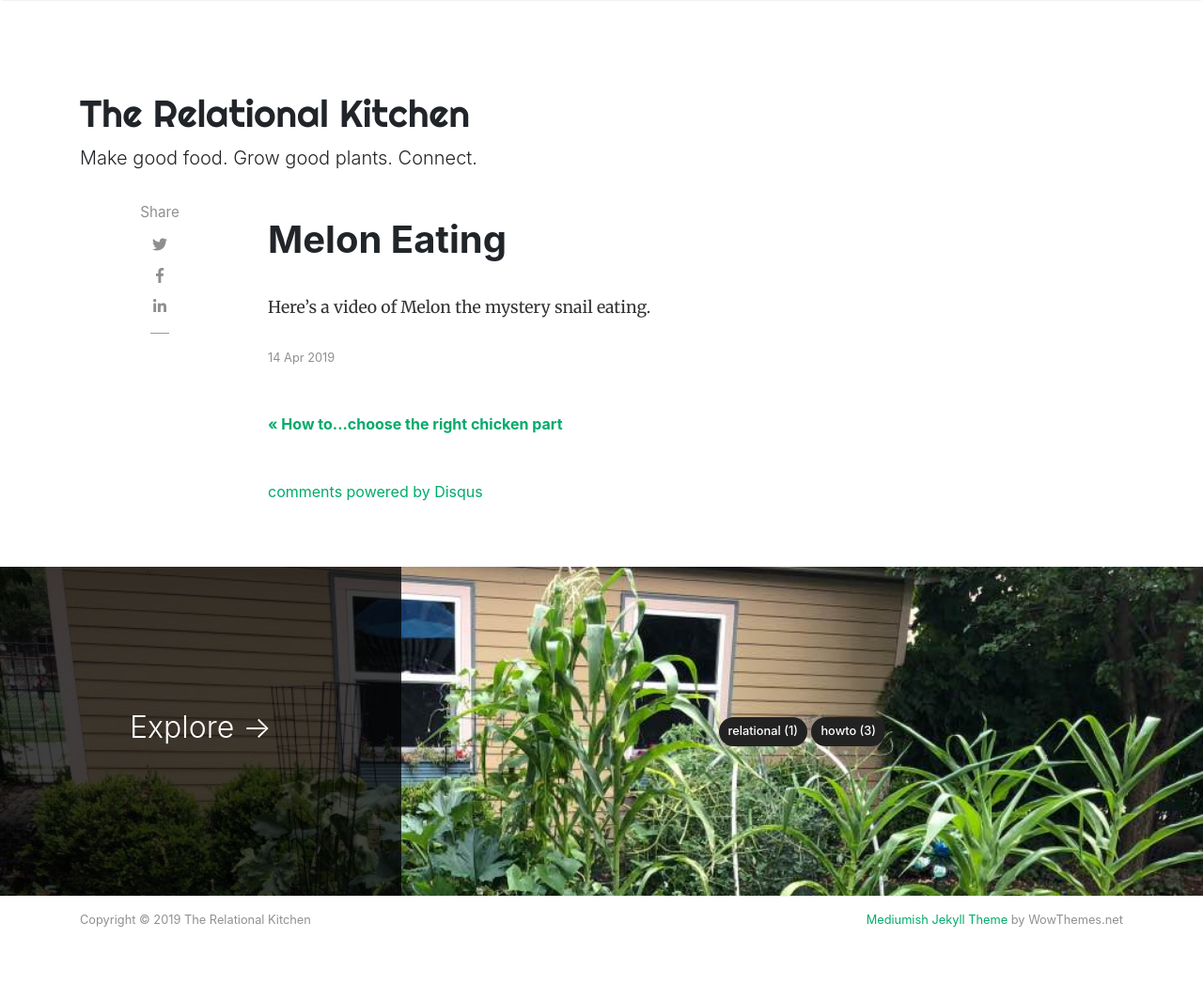
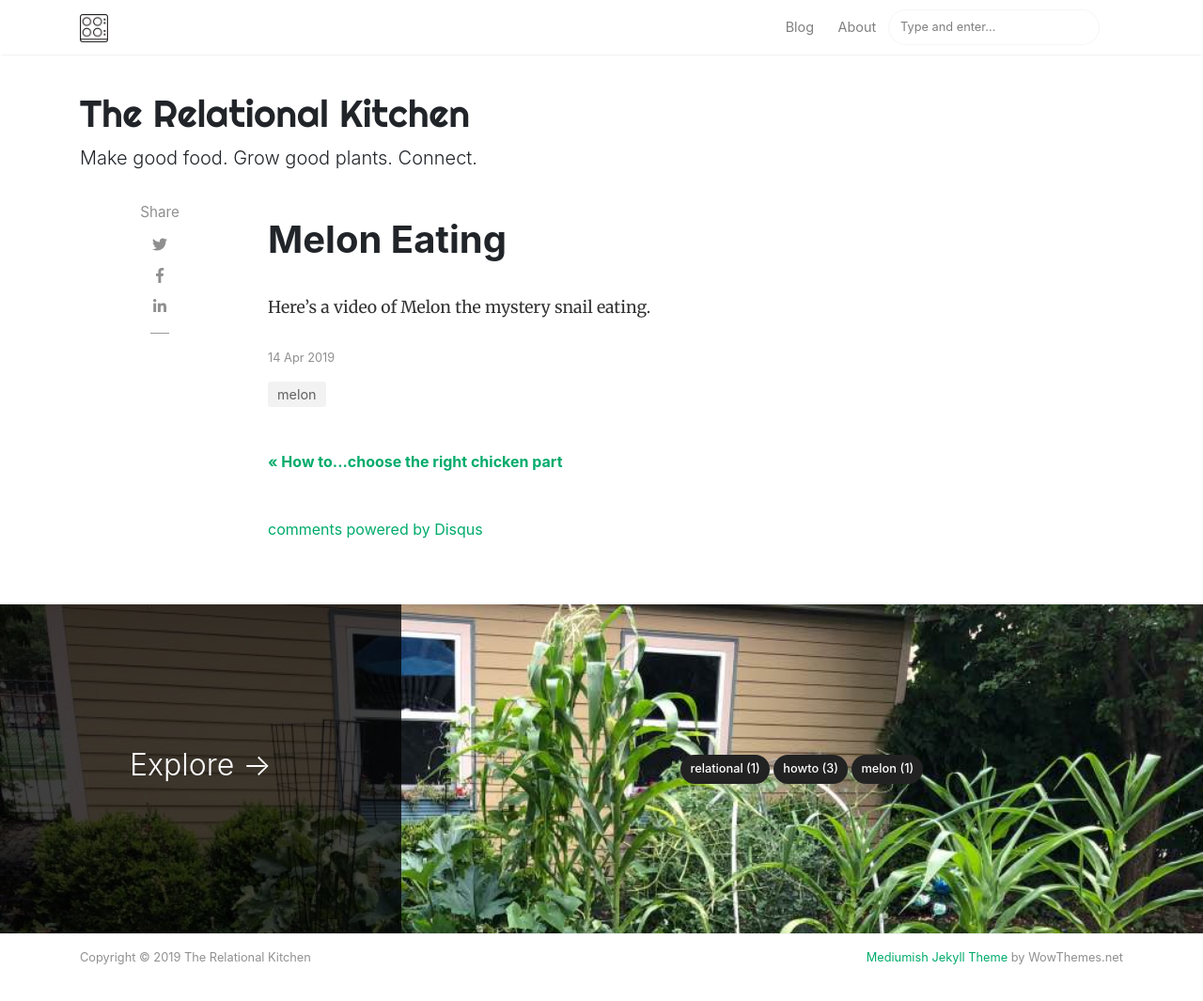
Before and after one commit to pknielski/pknielski.github.io, a Jekyll site: the page built from _posts/2019-04-14-melon-eating.md, in a window 1280 px wide and 1103 px high. Shown: the top 1065 px of the window at 94% size. Built offline with Jekyll 4.4.1, drawn with Linux system fonts in a browser that asks for light colours; nearby versions of some CDN libraries; our own code applies the rules of GitHub Pages for plain Markdown files; comment, search, counter and statistics services are not loaded.

Commit message:
Update 2019-04-14-melon-eating.md

```diff
--- a/_posts/2019-04-14-melon-eating.md
+++ b/_posts/2019-04-14-melon-eating.md
@@ -1,5 +1,7 @@
 ---
 published: true
+categories:
+  - melon
 ---
 
 Here's a video of Melon the mystery snail eating.
```
